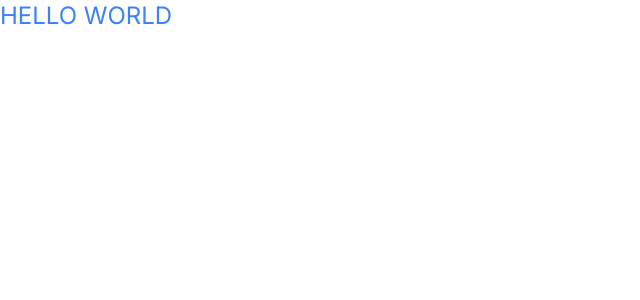
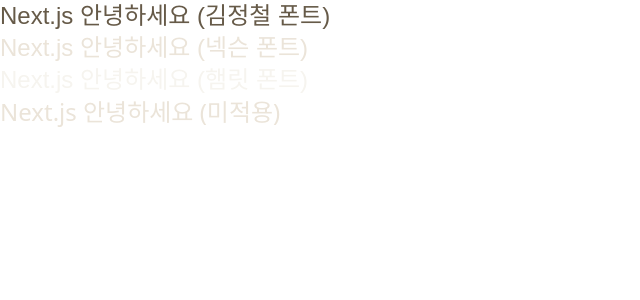
Before and after one commit to Team-Sttock/FE, a Next.js app: page / in a window 1280 px wide. Shown: the top 300 px of the page, without its empty margins (0-640 px from the left). Built offline with nearby package versions, Linux system fonts and the light colour scheme; a web font is replaced by a local one.

Commit message:
feat : 폰트 및 커스텀 컬러 출력 확인

```diff
--- a/pages/index.tsx
+++ b/pages/index.tsx
@@ -1,11 +1,21 @@
-import { Inter } from 'next/font/google'
-
-const inter = Inter({ subsets: ['latin'] })
-
 export default function Home() {
   return (
-    <main className={`text-blue-500 text-2xl uppercase ${inter.className}`}>
-      Hello world
-    </main>
+    <>
+      <main>
+        <h1 className=" font-kimjungchul text-dark-brown text-2xl">
+          {' '}
+          Next.js 안녕하세요 (김정철 폰트)
+        </h1>
+        <h1 className=" font-nexon text-beige text-2xl">
+          {' '}
+          Next.js 안녕하세요 (넥슨 폰트)
+        </h1>
+        <h1 className=" font-hahmlet text-ivory text-2xl">
+          {' '}
+          Next.js 안녕하세요 (햄릿 폰트)
+        </h1>
+        <h1 className="  text-beige text-2xl"> Next.js 안녕하세요 (미적용)</h1>
+      </main>
+    </>
   )
 }
```
